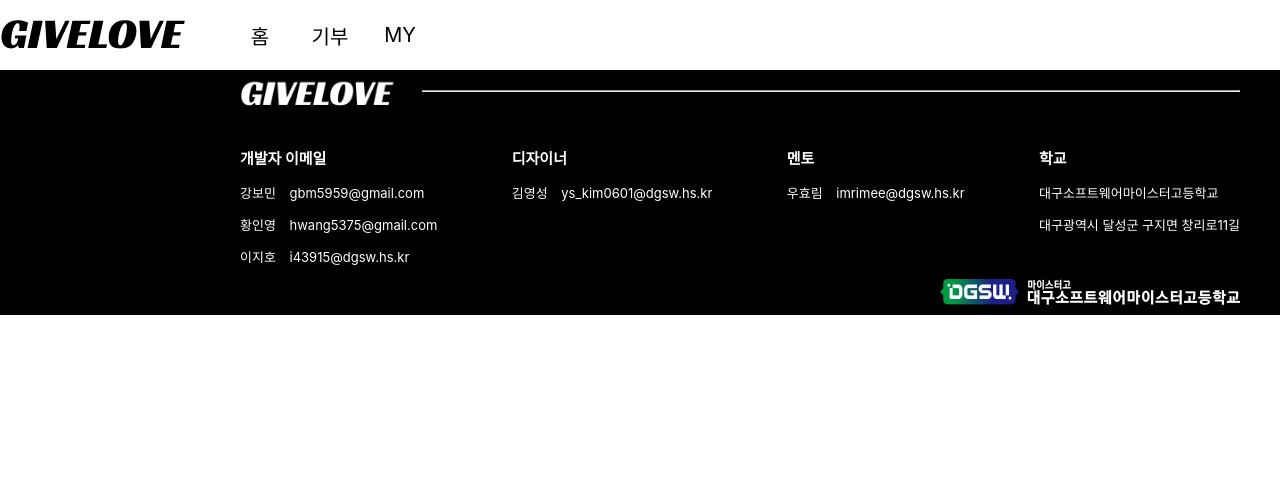
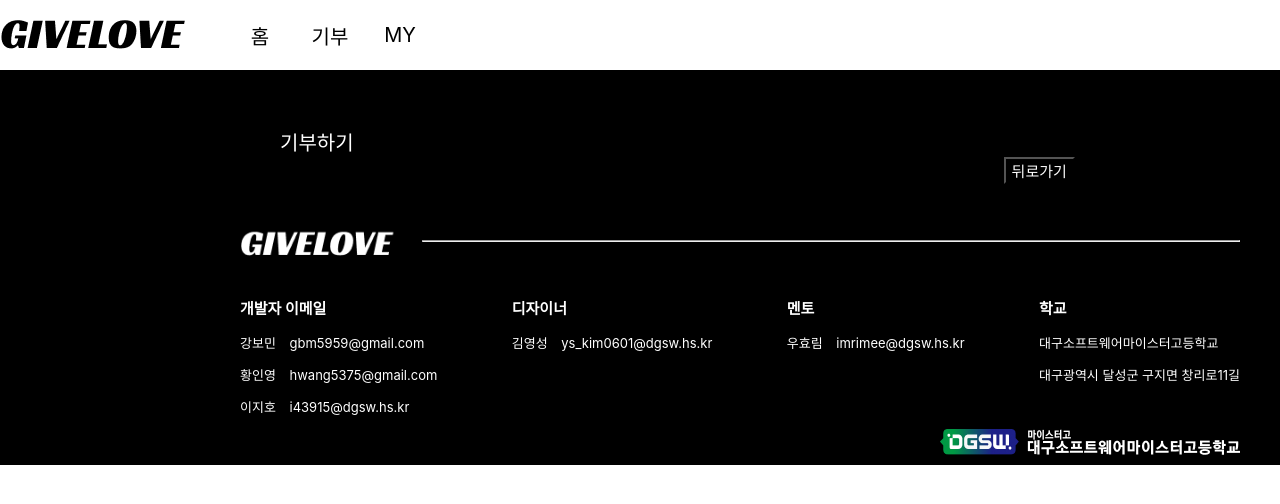
Before and after one commit to Hwanginyoung/Naresha2-GiveLove_project, a React (Create React App) app in the folder givelove/: page /DonateGoods in a window 1280 px wide. Shown: the top 504 px of the page. Built offline with nearby package versions, Linux system fonts and the light colour scheme.

Commit message:
DonateGoods

```diff
--- a/givelove/src/App.js
+++ b/givelove/src/App.js
@@ -15,6 +15,7 @@
 import MakeMoney from './containers/MakeMoney';
 import DonateMoney from './containers/DonateMoney';
 import MakeArticle from "./containers/MakeArticle";
+import DonateGoods from './containers/DonateGoods';
 
 function App() {
   return (
@@ -33,6 +34,7 @@
         <Route path="/Makemoney" element={<MakeMoney />} />
         <Route path="/Donatemoney" element={<DonateMoney />} />
         <Route path="MakeArticle" element={<MakeArticle />} />
+        <Route path="DonateGoods" element={<DonateGoods />} />
       </Routes>
       <Footer />
     </div>
--- /dev/null
+++ b/givelove/src/containers/DonateGoods.js
@@ -0,0 +1,17 @@
+import React from "react";
+import "./DonateGoods.css";
+
+import Donateheader from "../components/Donateheader";
+
+function DonateMoney() {
+  return (
+    <>
+        <Donateheader />
+        <div id="donategoods">
+
+        </div>
+    </>
+  );
+}
+
+export default DonateMoney;
```
Also changed, not shown: givelove/src/containers/DonateGoods.css (added).
